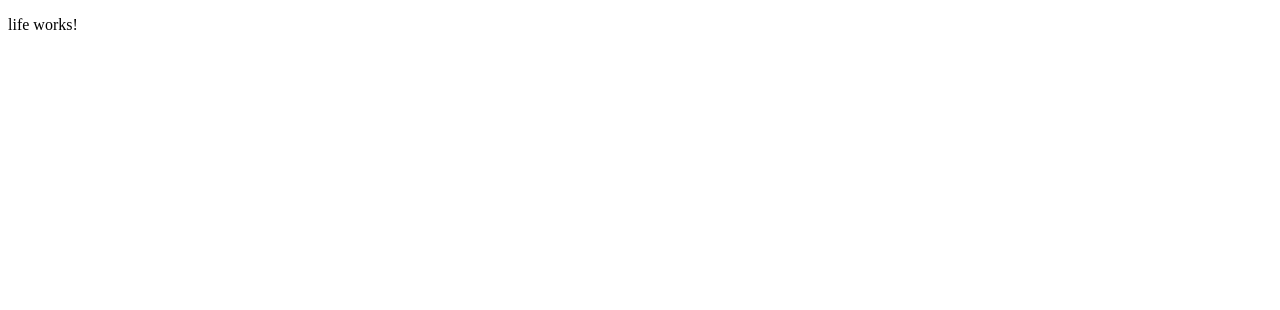
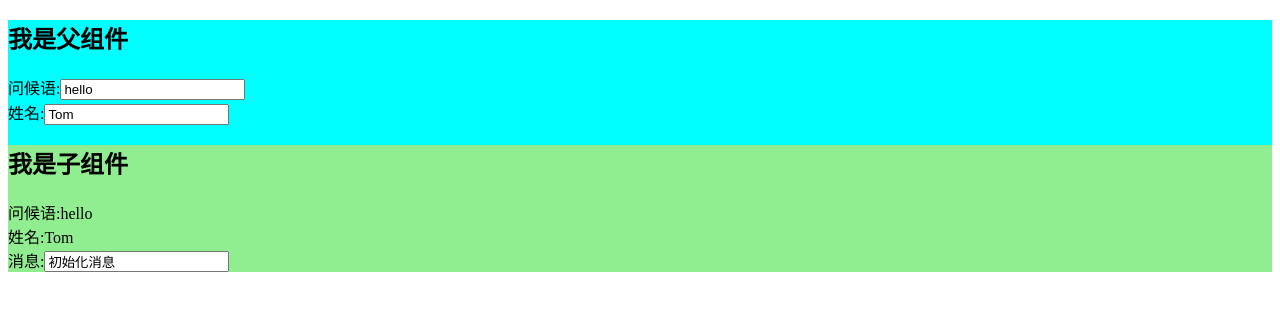
Before and after one commit to gritman/ng-lifecycle, an Angular app: page / in a window 1280 px wide. Shown: the top 310 px of the page. Built offline with nearby package versions, Linux system fonts and the light colour scheme.

Commit message:
父组件向子组件传递数据,过程中ngOnChanges的调用情况

```diff
--- a/src/app/app.component.html
+++ b/src/app/app.component.html
@@ -1 +1 @@
-<app-life [name]="title"></app-life>
+<app-life2></app-life2>
--- a/src/app/app.component.ts
+++ b/src/app/app.component.ts
@@ -5,6 +5,7 @@ import { Component } from '@angular/core';
   templateUrl: './app.component.html',
   styleUrls: ['./app.component.css']
 })
+
 export class AppComponent {
   title = 'Tom';
 }
--- a/src/app/app.module.ts
+++ b/src/app/app.module.ts
@@ -5,11 +5,15 @@ import { HttpModule } from '@angular/http';
 
 import { AppComponent } from './app.component';
 import { LifeComponent } from './life/life.component';
+import { ChildComponent } from './child/child.component';
+import { Life2Component } from './life2/life2.component';
 
 @NgModule({
   declarations: [
     AppComponent,
-    LifeComponent
+    LifeComponent,
+    ChildComponent,
+    Life2Component
   ],
   imports: [
     BrowserModule,
--- /dev/null
+++ b/src/app/child/child.component.css
@@ -0,0 +1,3 @@
+.child {
+  background: lightgreen;
+}
--- /dev/null
+++ b/src/app/child/child.component.html
@@ -0,0 +1,6 @@
+<div class="child">
+  <h2>我是子组件</h2>
+  <div>问候语:{{greetingC}}</div>
+  <div>姓名:{{userC.name}}</div>
+  <div>消息:<input [(ngModel)]="messageC"></div>
+</div>
--- /dev/null
+++ b/src/app/child/child.component.ts
@@ -0,0 +1,32 @@
+import {Component, Input, OnChanges, OnInit, SimpleChange, SimpleChanges} from '@angular/core';
+
+@Component({
+  selector: 'app-child',
+  templateUrl: './child.component.html',
+  styleUrls: ['./child.component.css']
+})
+export class ChildComponent implements OnInit, OnChanges {
+
+  @Input()
+  greetingC: string;
+
+  @Input()
+  userC: { name: string };
+
+  messageC = '初始化消息';
+
+  constructor() {
+  }
+
+  ngOnInit() {
+  }
+
+  // 初始化时,greeting和user都会调用一次该方法,因为父组件的值被传递到子组件
+  // 以后,再修改父组件的greeting,该方法还会被调用,因为它是不可变对象,指针换成新地址了
+  // 以后,再修改父组件的user.name,该方法不会被调用,因为它是可变对象,user对象的地址没变
+  // 以后,再修改父组件的message,该方法也不会被调用,因为message不是@input属性
+  ngOnChanges(changes: SimpleChanges): void {
+    console.log(JSON.stringify(changes, null, 2));
+  }
+
+}
--- /dev/null
+++ b/src/app/life2/life2.component.css
@@ -0,0 +1,3 @@
+.parent {
+  background: cyan;
+}
--- /dev/null
+++ b/src/app/life2/life2.component.html
@@ -0,0 +1,11 @@
+<div class="parent">
+  <h2>我是父组件</h2>
+  <div>
+    问候语:<input type="text" [(ngModel)]="greeting">
+  </div>
+  <div>
+    姓名:<input type="text" [(ngModel)]="user.name">
+  </div>
+  <!-- 父组件向子组件传消息,方括号内是子组件的属性名,等号后面是父组件的属性名 -->
+  <app-child [greetingC]="greeting" [userC]="user"></app-child>
+</div>
--- /dev/null
+++ b/src/app/life2/life2.component.ts
@@ -0,0 +1,19 @@
+import { Component, OnInit } from '@angular/core';
+
+@Component({
+  selector: 'app-life2',
+  templateUrl: './life2.component.html',
+  styleUrls: ['./life2.component.css']
+})
+export class Life2Component implements OnInit {
+
+  greeting = 'hello';
+
+  user: {name: string} = {name: 'Tom'};
+
+  constructor() { }
+
+  ngOnInit() {
+  }
+
+}
```
Also changed, not shown: 2 other files (tests, documents, lock files or other folders).
